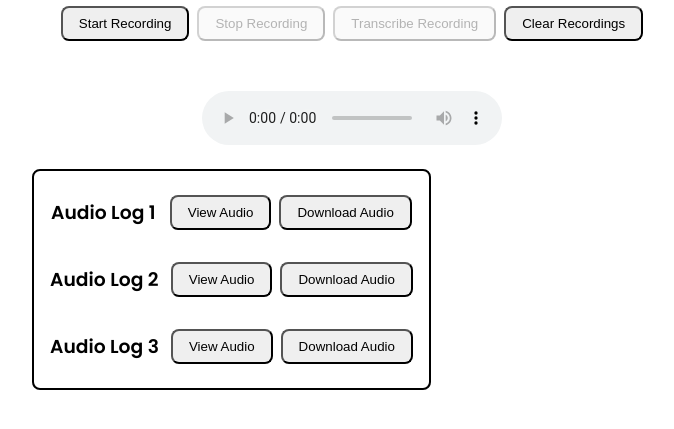
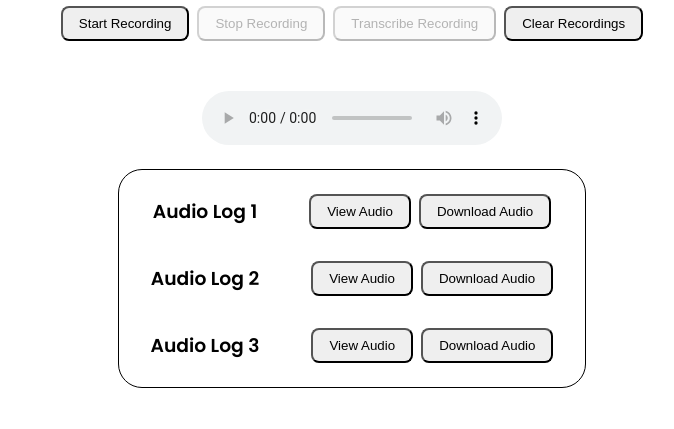
Before and after one commit to Sean2309/Automatic-ToDoList-Generator, a plain HTML site: page templates/index.html in a window 1280 px wide. Shown: the part 123-552 px from the top of the page, without its empty margins (288-962 px from the left). Drawn offline with Linux system fonts and the light colour scheme.

Commit message:
fix: Audio Display container center pos styling

```diff
--- a/static/style.css
+++ b/static/style.css
@@ -72,20 +72,23 @@ DISPLAY AUDIO SECTION
 }
 
 .audio-display-container {
-    margin-top: 2rem;
-    padding: 0.5rem;
-    border: 0.15rem solid black;
-    border-radius: 0.5rem;
+    border: 0.1rem solid black;
+    border-radius: 1.5rem;
+    margin: 1.5rem auto;
     width: fit-content;
-    margin: 1.5rem 25%;
+    padding: 0.5rem 1.5rem;
 }
 
 .audio-record-container {
     display: flex;
     flex-direction: row;
     flex-wrap: wrap;
-    justify-content: space-around;
+    justify-content: center;
     align-items: center;
     padding: 1rem 0.5rem;
     gap: 0.75rem;
 }
+
+.audio-record-container h3 {
+    padding-right: 2.5rem;
+}
```
